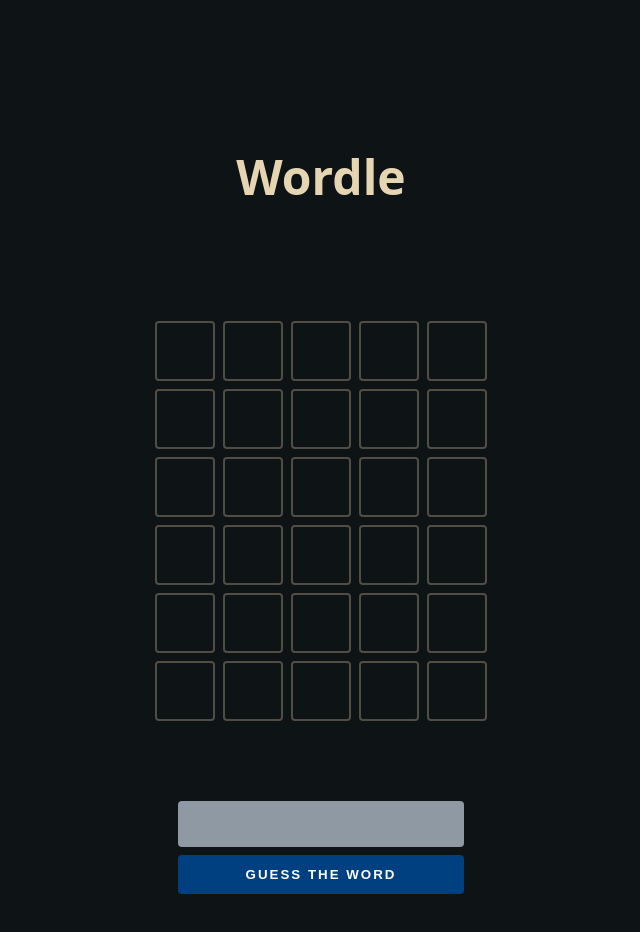
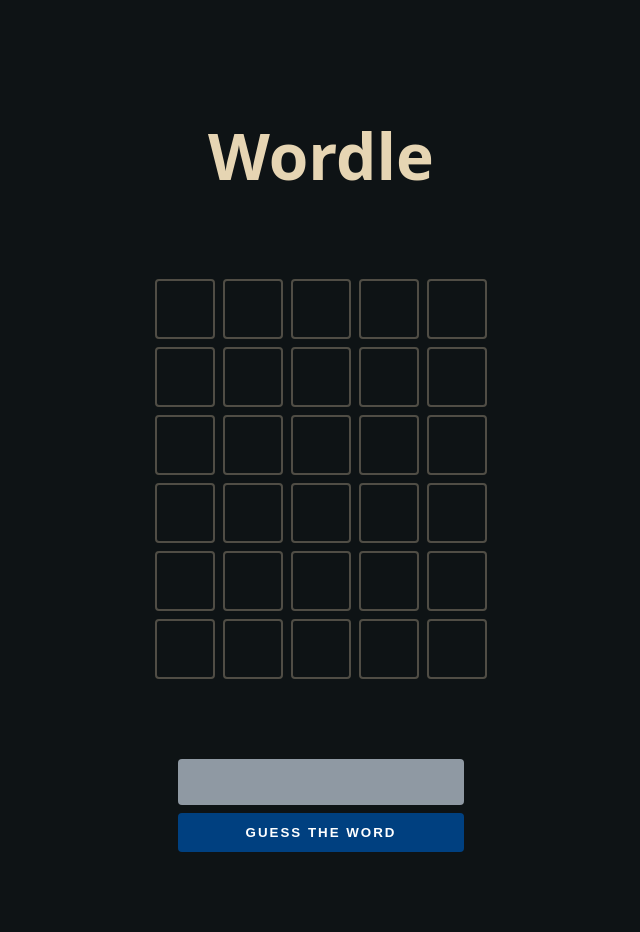
Before and after one commit to foadbotan/wordle, a plain HTML site: page index.html in a window 1280 px wide. Shown: the whole page, without its empty margins (319-959 px from the left). Drawn offline with Linux system fonts and the light colour scheme.

Commit message:
Remove default margin and padding

```diff
--- a/style.css
+++ b/style.css
@@ -1,6 +1,8 @@
 * {
   box-sizing: border-box;
   color: hsl(40, 50%, 80%);
+  margin: 0;
+  padding: 0;
 }
 
 body {
@@ -16,7 +18,7 @@
 }
 
 h1 {
-  font-size: 3rem;
+  font-size: 4rem;
 }
 
 #board {
```
